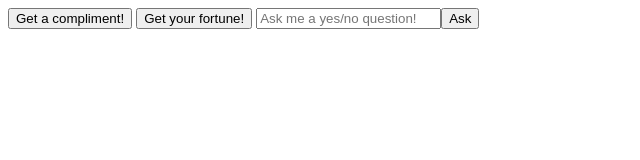
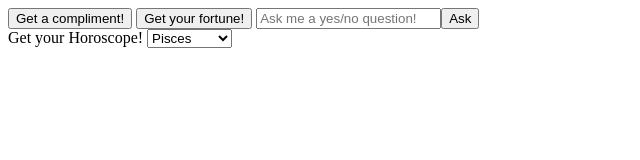
Before and after one commit to dontomassino777/assessment-back-end, a website: page client/index.html in a window 1280 px wide. Shown: the whole page, without its empty margins (0-640 px from the left). Drawn offline with nearby package versions, Linux system fonts and the light colour scheme.

Commit message:
final commit

```diff
--- a/client/index.html
+++ b/client/index.html
@@ -6,7 +6,24 @@
   <body class="container">
     <button id="complimentButton">Get a compliment!</button>
     <button id="fortuneButton">Get your fortune!</button>
-    <input placeholder="Ask me a yes/no question!"><button type="submit" id="magic8ball">Ask</button></input>
+    <input type="text" placeholder="Ask me a yes/no question!"><button type="submit" id="magic8ball">Ask</button></input>
+    <form>
+      <label>Get your Horoscope!</label>
+      <select class="horoscopes" name="sign">
+        <option id="pisces">Pisces</option>
+        <option id="cancer">Cancer</option>
+        <option id="scorpio">Scorpio</option>
+        <option id="sagittarius">Sagittarius</option>
+        <option id="capricorn">Capricorn</option>
+        <option id="aquarius">Aquarius</option>
+        <option id="libra">Libra</option>
+        <option id="aries">Aries</option>
+        <option id="gemini">Gemini</option>
+        <option id="virgo">Virgo</option>
+        <option id="leo">Leo</option>
+        <option id="taurus">Taurus</option>
+      </select>
+    </form>
 
     <script src="https://unpkg.com/axios/dist/axios.min.js"></script>
     <script>
@@ -32,6 +49,15 @@
           });
       };
 
+      document.querySelector(".horoscopes").onclick = function () {
+        axios.get("http://localhost:4000/api/horoscope/")
+          .then(function (response) {
+            const data = response.data;
+            alert(data);
+          })
+      }
+
+
     </script>
   </body>
 </html>
--- a/server/index.js
+++ b/server/index.js
@@ -47,4 +47,9 @@ app.get("/api/eightball", (req, res) => {
 
 });
 
+app.get("/api/horoscope", (req, res) => {
+  const horoscopeAnswers = ["Spread your wings and take flight, Pisces! Exploration is the name of the game starting today, as the only Scorpio new moon of 2021 supercharges your worldly ninth house. Over the next six months, expanding your worldview will lead to profound satisfaction. This is not the time to play it safe. Boldly venture into new territory, whether you jet-set to an awe-inspiring locale, launch your passion project, or start learning a new skill set for an entirely different career! For now, don’t worry about the nitty-gritty details. Focus on big-picture manifesting instead. Once you’ve got the broad strokes, then you can dive into the details."];
+  res.status(200).send(horoscopeAnswers);
+})
+
 app.listen(4000, () => console.log("Server running on 4000"));
```
